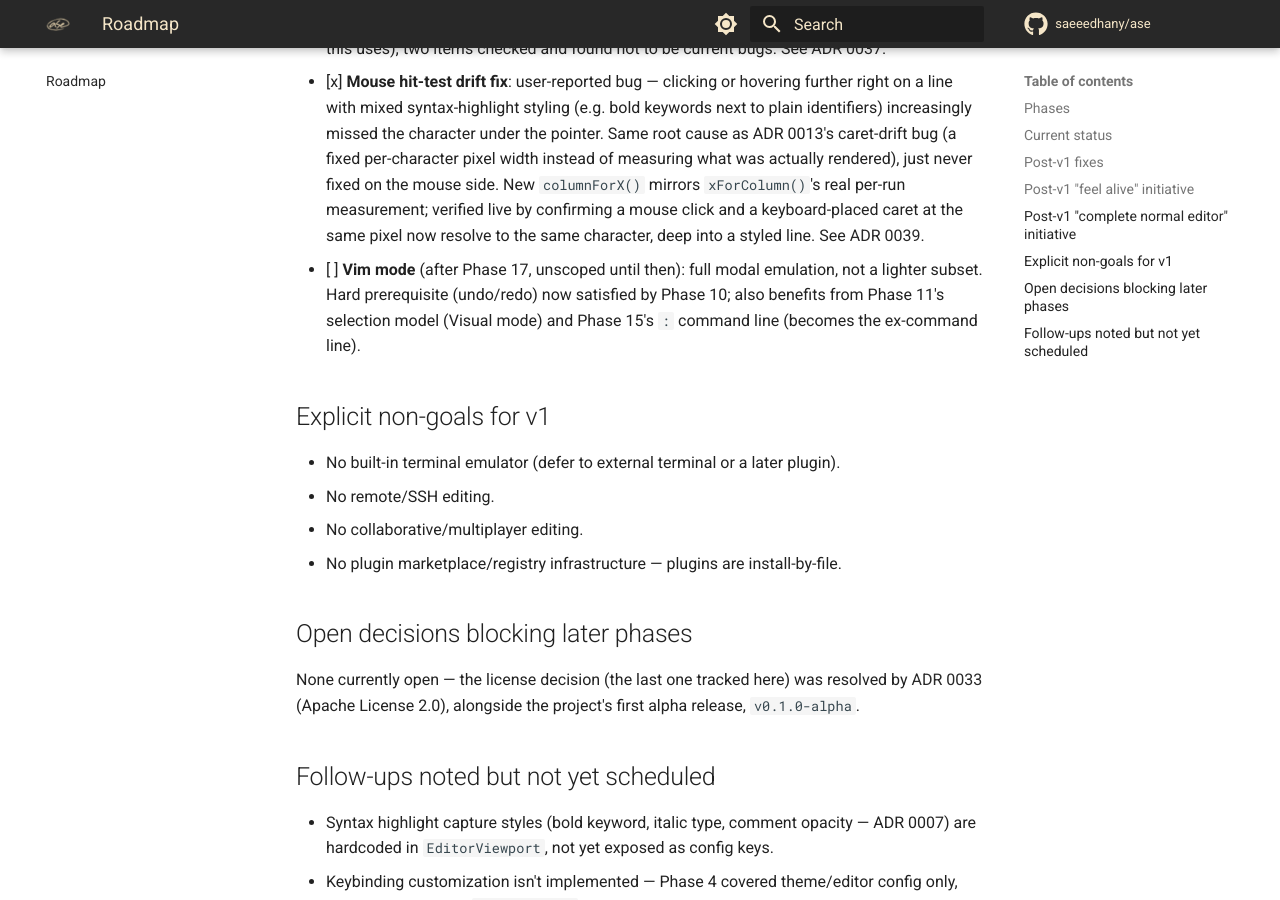
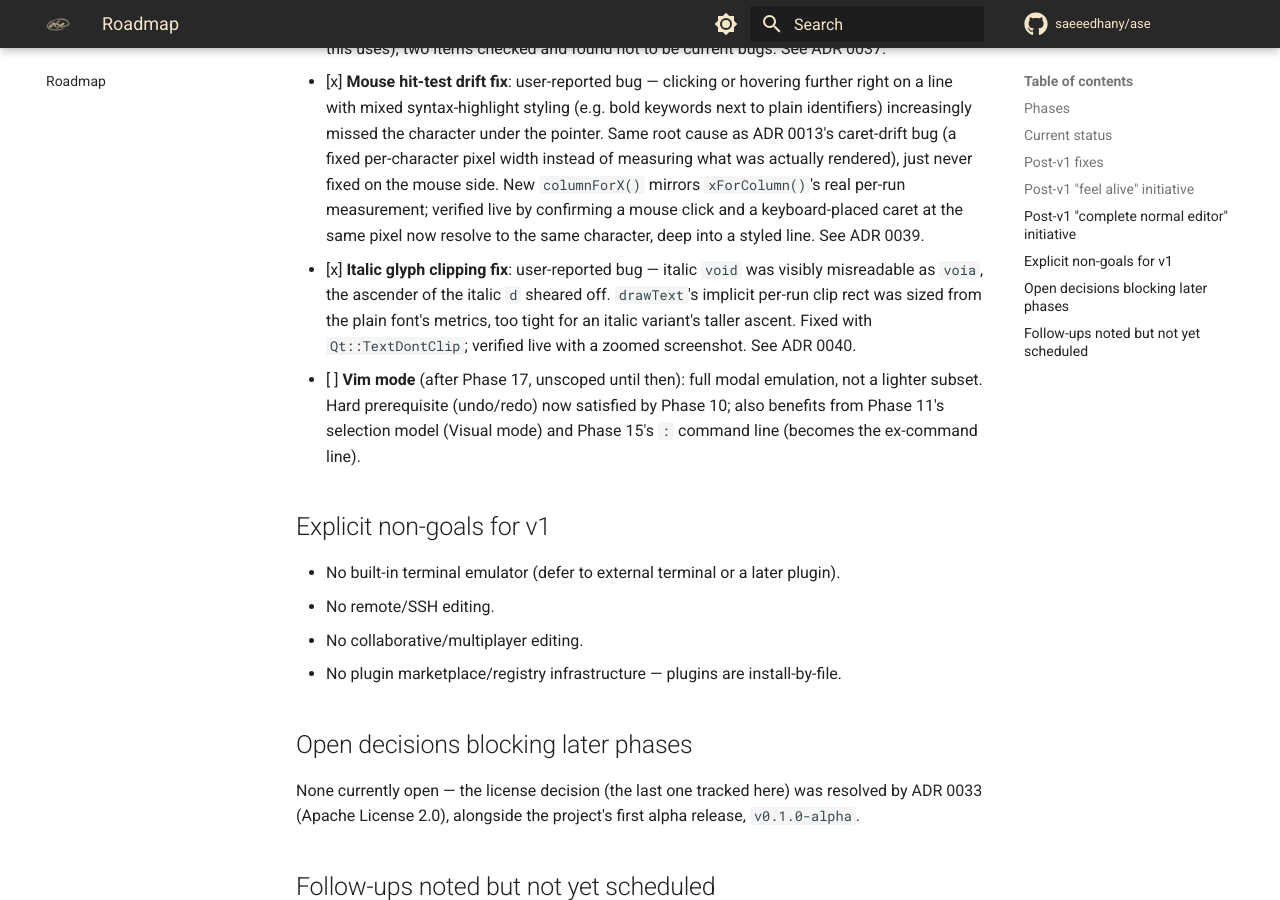
Before and after one commit to saeeedhany/ase, an MkDocs documentation site: the page built from docs/ROADMAP.md, in a window 1280 px wide and 900 px high, scrolled down 9611 px. Built offline with MkDocs 1.6.1 and Material for MkDocs 9.7.7, drawn with Linux system fonts in a browser that asks for light colours; comment, search, counter and statistics services are not loaded.

Commit message:
Fix italic glyphs clipped at the top (void rendering as voia)
drawLine()'s per-run drawText(QRect, ...) implicitly clips to that
rect (Qt::TextDontClip wasn't set), and the rect's height came from
the plain font's metrics only. An italic run's taller ascent got its
top sheared off against that too-tight box -- badly enough that
italic "void" was visibly misreadable as "voia".

Added Qt::TextDontClip to both drawText calls in editor_viewport.cpp;
the outer paintEvent() clip already keeps painting inside the
viewport, so the per-run rect never needed to also clip glyphs.

Verified live with a zoomed screenshot: void and the int inside a
cast both render with full, uncut glyphs now.

See docs/adr/0040.

```diff
--- a/docs/ROADMAP.md
+++ b/docs/ROADMAP.md
@@ -535,6 +535,13 @@ ADRs as each lands here going forward.
       confirming a mouse click and a keyboard-placed caret at the same
       pixel now resolve to the same character, deep into a styled
       line. See [ADR 0039](adr/0039-mouse-hit-test-drift-fix.md).
+- [x] **Italic glyph clipping fix**: user-reported bug — italic `void`
+      was visibly misreadable as `voia`, the ascender of the italic
+      `d` sheared off. `drawText`'s implicit per-run clip rect was
+      sized from the plain font's metrics, too tight for an italic
+      variant's taller ascent. Fixed with `Qt::TextDontClip`; verified
+      live with a zoomed screenshot. See
+      [ADR 0040](adr/0040-italic-glyph-clipping-fix.md).
 - [ ] **Vim mode** (after Phase 17, unscoped until then): full modal
       emulation, not a lighter subset. Hard prerequisite (undo/redo)
       now satisfied by Phase 10; also benefits from Phase 11's
--- a/mkdocs.yml
+++ b/mkdocs.yml
@@ -59,6 +59,7 @@ nav:
     - adr/0037-feedback-triage-log.md
     - adr/0038-feedback-triage-criteria-and-deferred-status.md
     - adr/0039-mouse-hit-test-drift-fix.md
+    - adr/0040-italic-glyph-clipping-fix.md
 
 theme:
   name: material
```
Also changed, not shown: docs/adr/0040-italic-glyph-clipping-fix.md (added, +52 -0 lines), docs/adr/index.md (+1 -0 lines), 1 other file.
